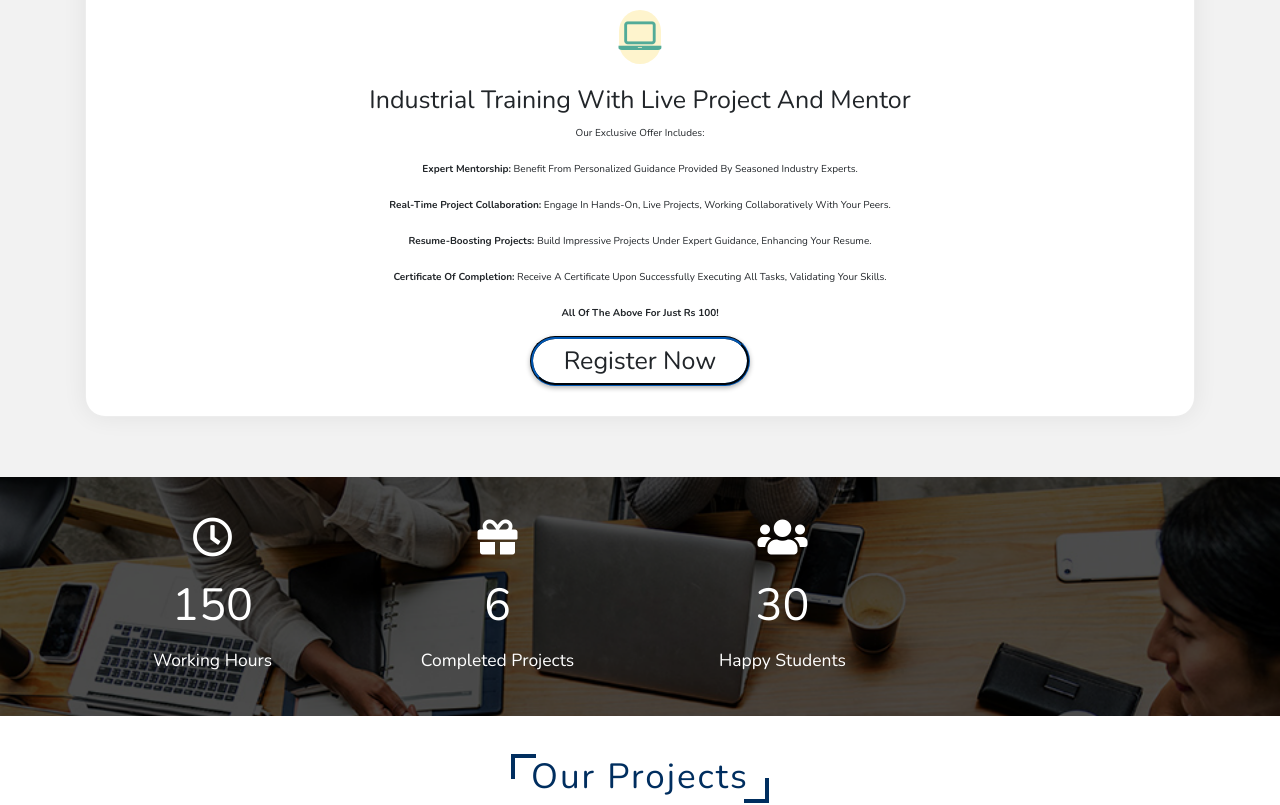
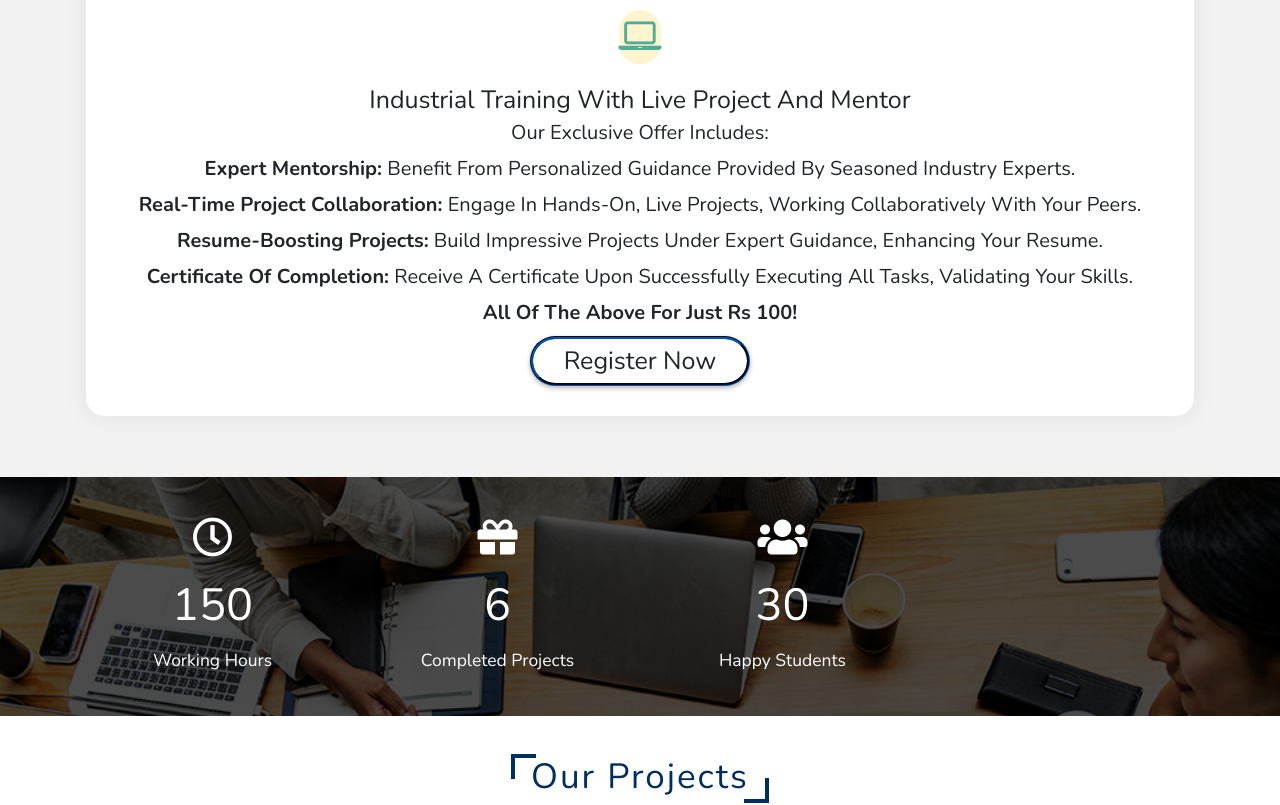
Before and after one commit to SubhamPanda2003/buildwithpeers, a plain HTML site: page index.html in a window 1280 px wide. Shown: the part 1500-2305 px from the top of the page. Drawn offline with nearby package versions, Linux system fonts and the light colour scheme.

Commit message:
Update style.css

```diff
--- a/css/style.css
+++ b/css/style.css
@@ -340,7 +340,7 @@ body{
     color:#52ab98;
   }
   .item p{
-    font-size: 2 rem;
+    font-size: 2rem;
     font-family: 'Nunito', sans-serif;
     line-height: 26px;
   }
@@ -468,7 +468,7 @@ body{
     color:#52ab98;
   }
   .item p{
-    font-size: 2 rem;
+    font-size: 2rem;
     font-family: 'Nunito', sans-serif;
     line-height: 26px;
   }
```
